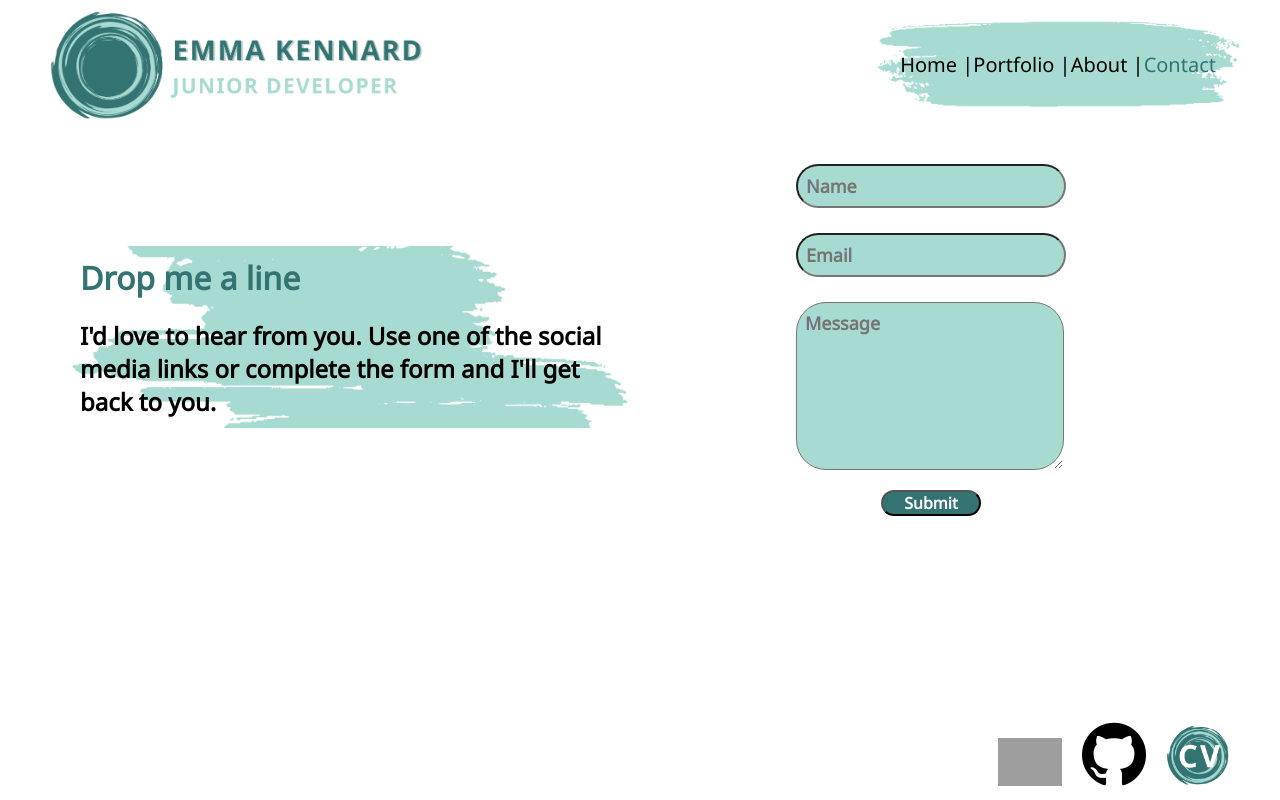
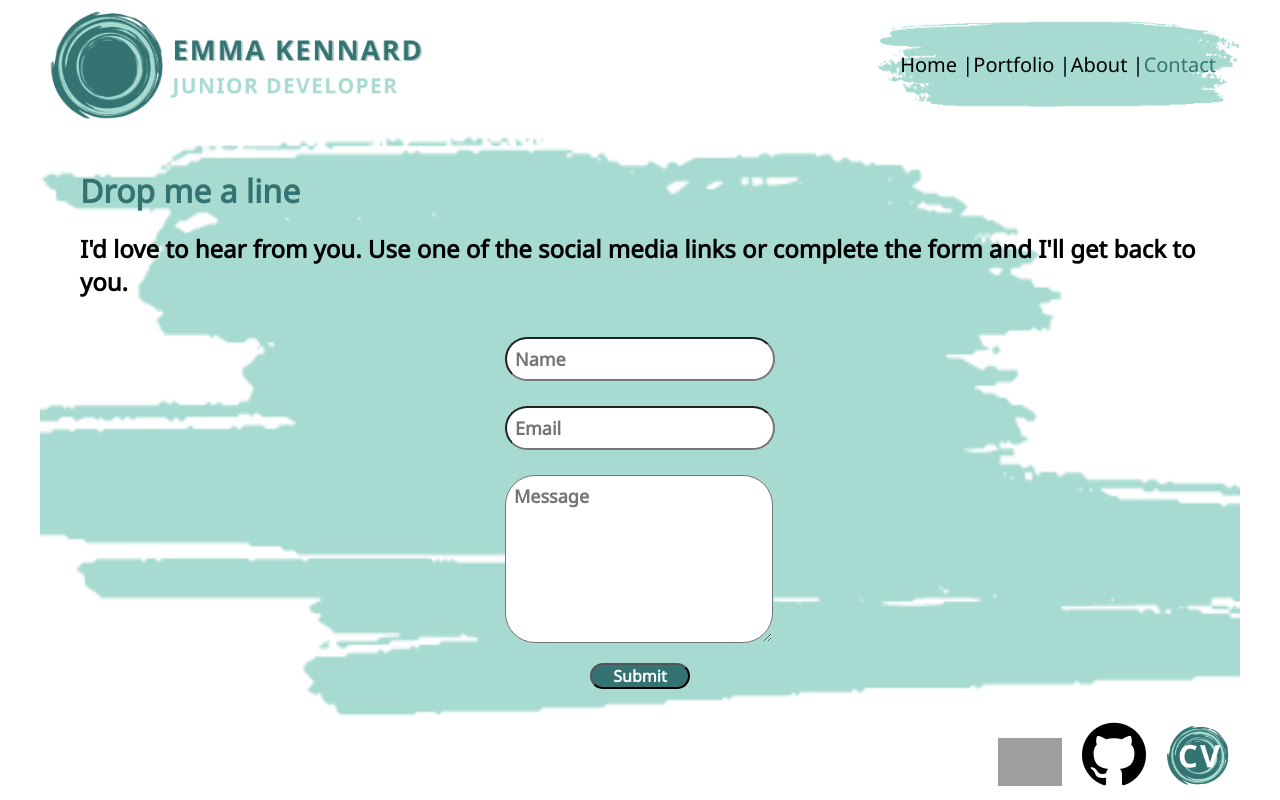
Before and after one commit to Elkennard/ek-portfolio, a React (Create React App) app in the folder portfolio/: page /Contact in a window 1280 px wide. Built offline with nearby package versions, Linux system fonts and the light colour scheme; grey boxes are pictures that could not be loaded.

Commit message:
changed contact page to one column instead of two

```diff
--- a/portfolio/src/routes/Contact/Contact.css
+++ b/portfolio/src/routes/Contact/Contact.css
@@ -2,14 +2,14 @@
   display: grid;
   gap: 24px;
   padding: 30px;
+  background-image: url(../../Assets/LargePaint.png);
+  background-size: cover;
+  background-repeat: no-repeat;
+  background-position: center;
 }
 
 .contact_text {
   margin: auto;
-  background-image: url(../../Assets/LargePaint.png);
-  background-size: cover;
-  background-repeat: no-repeat;
-  background-position: center;
   display: column;
   align-self: center;
 }
@@ -42,7 +42,7 @@
 .contact_email,
 .contact_message {
   width: 250px;
-  background: var(--first-colour);
+  background: var(--third-colour);
   border-radius: 30px;
   font-family: "Noto Sans";
   font-style: normal;
@@ -69,10 +69,6 @@
 }
 
 @media screen and (min-width: 375px) {
-  .contact_wrapper {
-    grid-template-columns: repeat(auto-fit, minmax(300px, 1fr));
-  }
-
   .contact_content {
     font-size: 1rem;
   }
```
